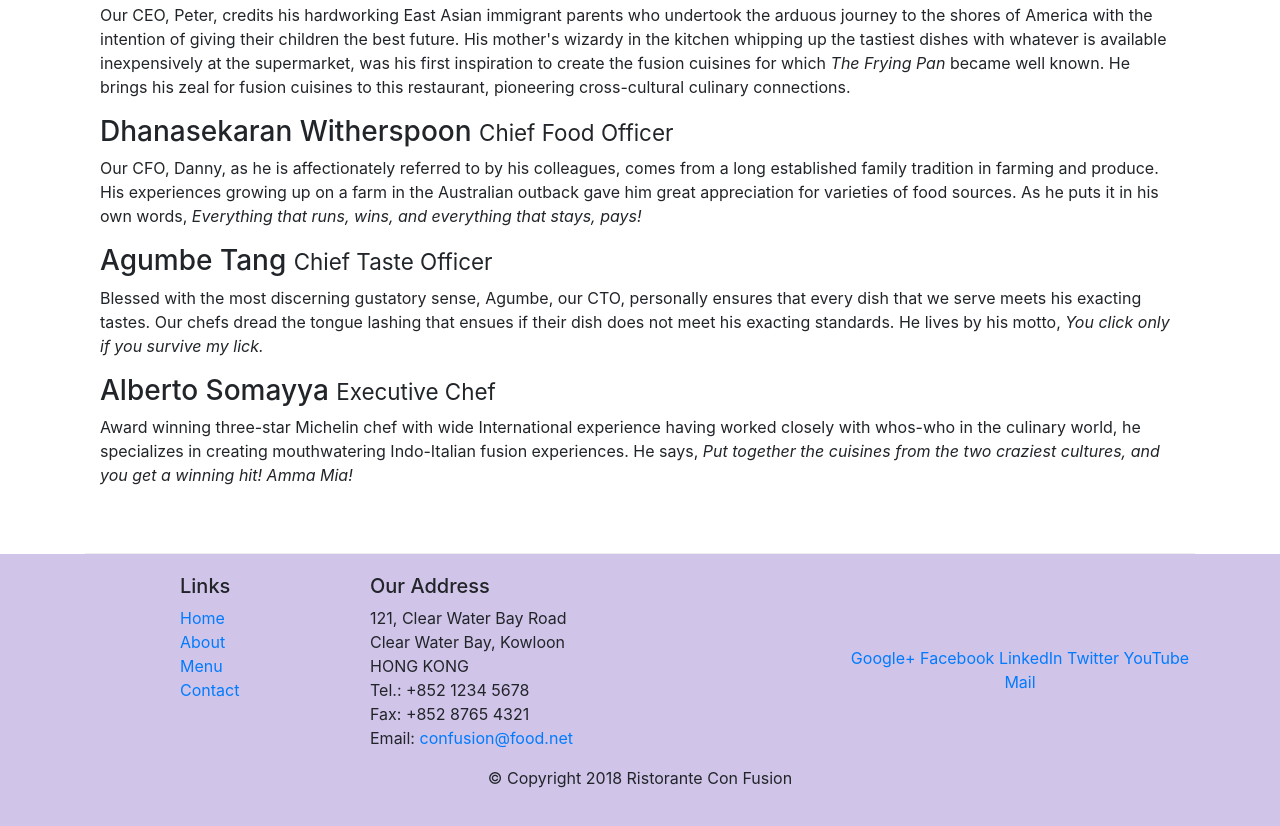
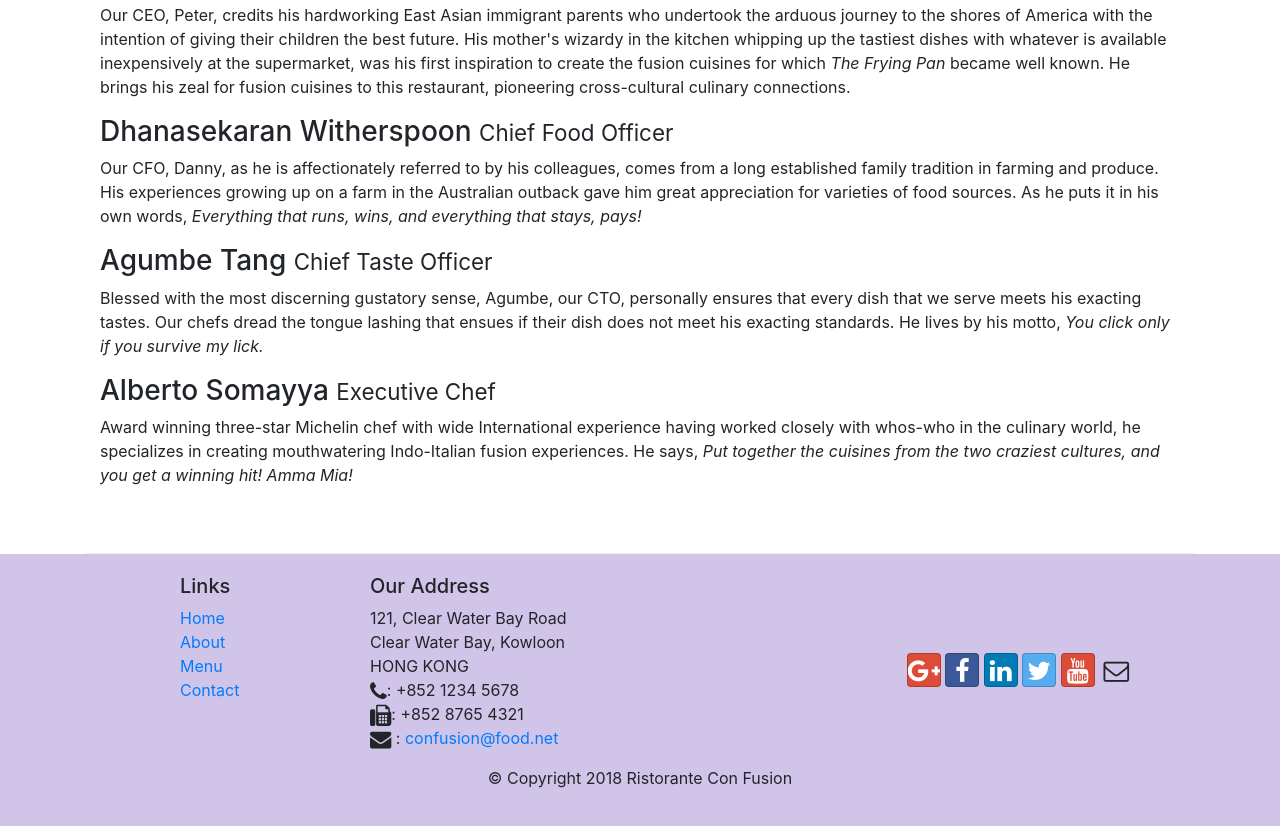
Before and after one commit to JustinBart/conFusion, a website: page aboutus.html in a window 1280 px wide. Shown: the part 992-1818 px from the top of the page. Drawn offline with nearby package versions, Linux system fonts and the light colour scheme.

Commit message:
navbar and breadcrumbs

```diff
--- a/aboutus.html
+++ b/aboutus.html
@@ -9,6 +9,8 @@
 
     <!-- Bootstrap CSS -->
     <link rel="stylesheet" href="node_modules/bootstrap/dist/css/bootstrap.min.css">
+    <link rel="stylesheet" href="node_modules/font-awesome/css/font-awesome.css">
+    <link rel="stylesheet" href="node_modules/bootstrap-social/bootstrap-social.css">
     <link rel="stylesheet" href="css/styles.css">
     <title>Ristorante Con Fusion: About Us</title>
 
@@ -23,10 +25,10 @@
             <a class="navbar-brand" href="./index.html">Ristorante Con Fusion</a>
             <div class="collapse navbar-collapse" id="Navbar">
                 <ul class="navbar-nav mr-auto">
-                    <li class="nav-item"><a class="nav-link" href="./index.html">Home</a></li>
-                    <li class="nav-item active"><a class="nav-link" href="#">About</a></li>
-                    <li class="nav-item"><a class="nav-link" href="#">Menu</a></li>
-                    <li class="nav-item"><a class="nav-link" href="#">Contact</a></li>
+                    <li class="nav-item"><a class="nav-link" href="./index.html"><span class="fa fa-home fa-lg"></span> Home</a></li>
+                    <li class="nav-item active"><a class="nav-link" href="#"><span class="fa fa-info fa-lg"></span> About</a></li>
+                    <li class="nav-item"><a class="nav-link" href="#"><span class="fa fa-list fa-lg"></span> Menu</a></li>
+                    <li class="nav-item"><a class="nav-link" href="#"><span class="fa fa-address-card fa-lg"></span> Contact</a></li>
                 </ul>
             </div>
         </div>
@@ -101,19 +103,19 @@
 		              121, Clear Water Bay Road<br>
 		              Clear Water Bay, Kowloon<br>
 		              HONG KONG<br>
-		              Tel.: +852 1234 5678<br>
-		              Fax: +852 8765 4321<br>
-		              Email: <a href="mailto:confusion@food.net">confusion@food.net</a>
-		           </address>
+                      <span class="fa fa-phone fa-lg"></span>: +852 1234 5678<br>
+                      <span class="fa fa-fax fa-lg"></span>: +852 8765 4321<br>
+                      <span class="fa fa-envelope fa-lg"></span> : <a href="mailto:confusion@food.net">confusion@food.net</a>
+                    </address>
                 </div>
                 <div class="col-12 col-sm-4 align-self-center">
                     <div class="text-center">
-                        <a href="http://google.com/+">Google+</a>
-                        <a href="http://www.facebook.com/profile.php?id=">Facebook</a>
-                        <a href="http://www.linkedin.com/in/">LinkedIn</a>
-                        <a href="http://twitter.com/">Twitter</a>
-                        <a href="http://youtube.com/">YouTube</a>
-                        <a href="mailto:">Mail</a>
+                        <a class="btn btn-social-icon btn-google" href="http://google.com/+"><i class="fa fa-google-plus"></i></a>
+                        <a class="btn btn-social-icon btn-facebook" href="http://www.facebook.com/profile.php?id="><i class="fa fa-facebook"></i></a>
+                        <a class="btn btn-social-icon btn-linkedin" href="http://www.linkedin.com/in/"><i class="fa fa-linkedin"></i></a>
+                        <a class="btn btn-social-icon btn-twitter" href="http://twitter.com/"><i class="fa fa-twitter"></i></a>
+                        <a class="btn btn-social-icon btn-google" href="http://youtube.com/"><i class="fa fa-youtube"></i></a>
+                        <a class="btn btn-social-icon" href="mailto:"><i class="fa fa-envelope-o"></i></a>
                     </div>
                 </div>
            </div>
--- a/package.json
+++ b/package.json
@@ -15,6 +15,9 @@
   },
   "dependencies": {
     "bootstrap": "^4.4.1",
+    "bootstrap-social": "^5.1.1",
+    "font-awesome": "^4.7.0",
+    "install": "^0.13.0",
     "jquery": "^3.4.1",
     "popper.js": "^1.12.9"
   }
```
Also changed, not shown: index.html (+15 -13 lines), 1 other file.
